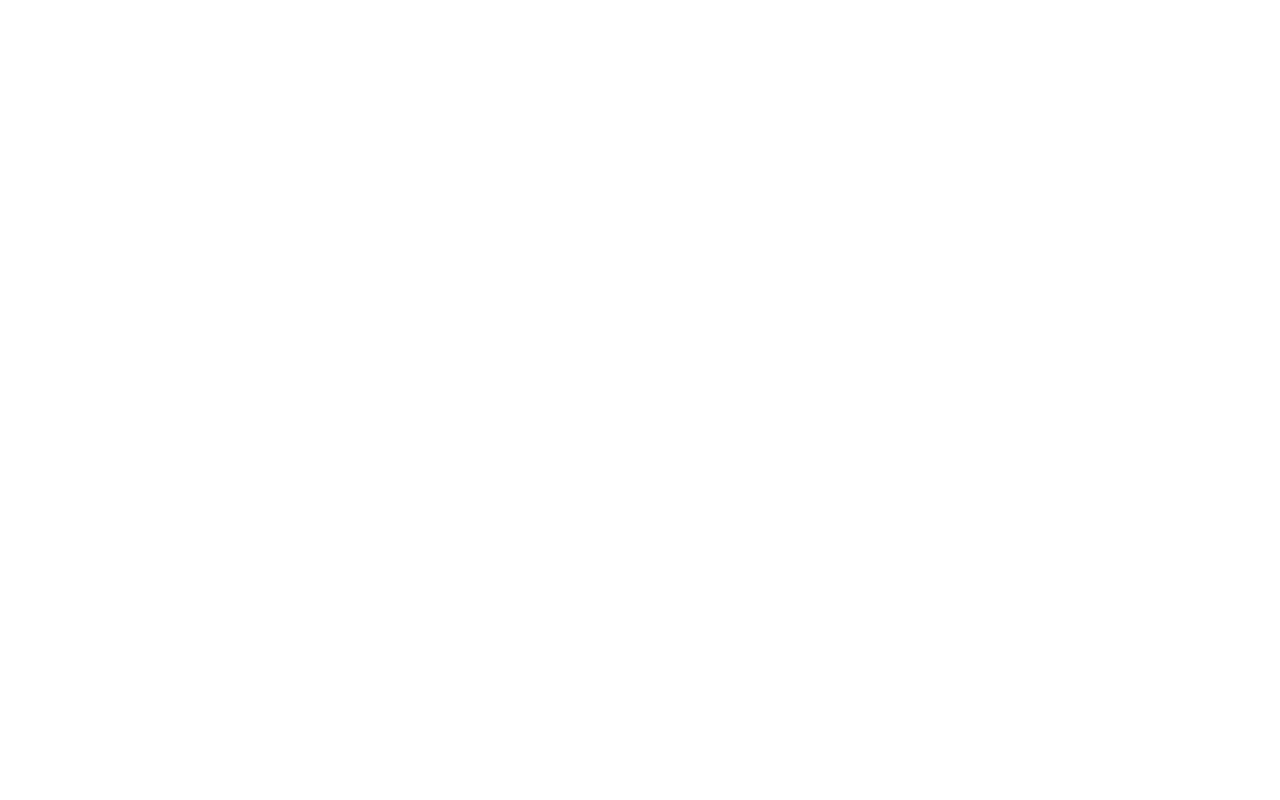
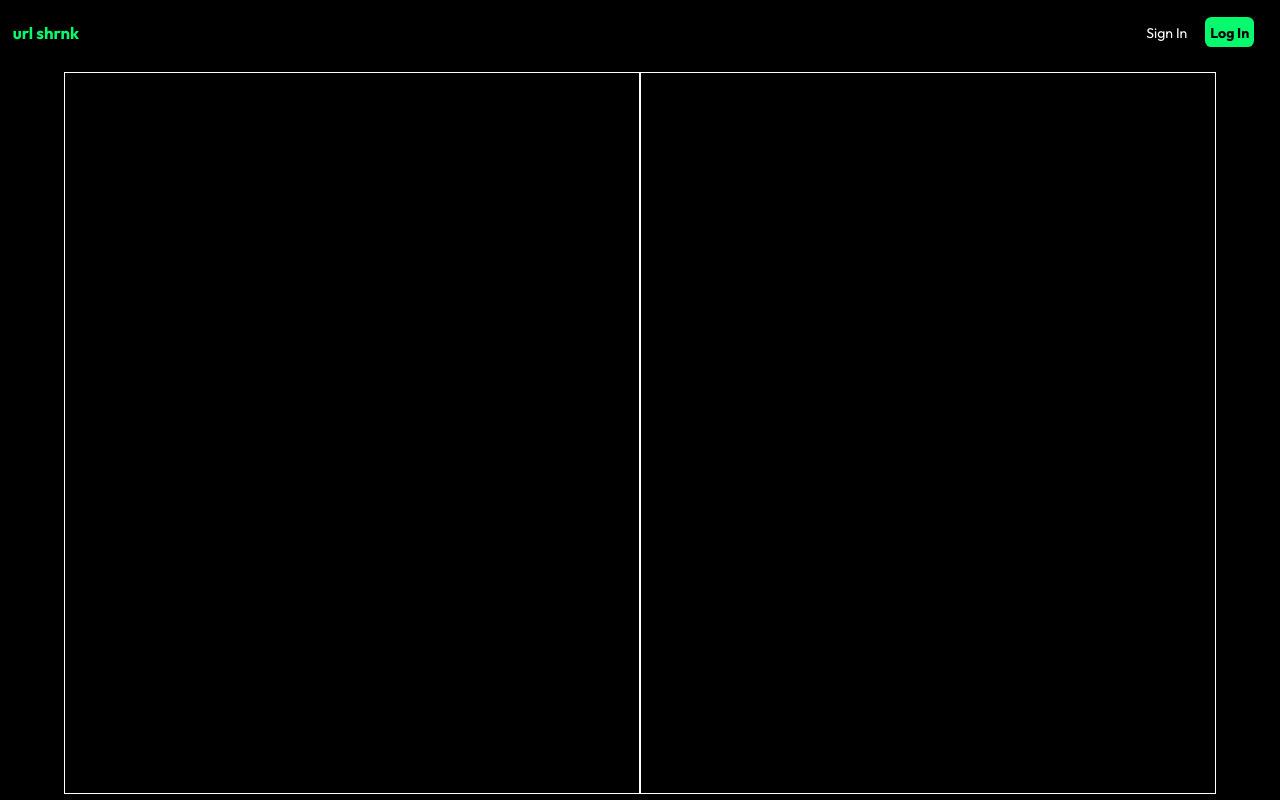
Before and after one commit to ITPG-CODEWARS/codewars-2024-second-round-BrowserCookies, a plain HTML site: page public/index.html in a window 1280 px wide. Drawn offline with Linux system fonts and the light colour scheme.

Commit message:
third commit

```diff
--- a/public/index.html
+++ b/public/index.html
@@ -3,9 +3,39 @@
   <head>
     <meta charset="UTF-8" />
     <meta name="viewport" content="width=device-width, initial-scale=1.0" />
+    <link rel="preconnect" href="https://fonts.googleapis.com" />
+    <link rel="preconnect" href="https://fonts.gstatic.com" crossorigin />
+    <link
+      href="https://fonts.googleapis.com/css2?family=Outfit:wght@100..900&family=Roboto+Slab:wght@100..900&display=swap"
+      rel="stylesheet"
+    />
     <link rel="stylesheet" href="style.css" />
-    <title>Document</title>
+    <title>url shrnk</title>
   </head>
-  <body></body>
+  <body>
+    <div class="wrapper">
+      <div class="nav-bar">
+        <span class="logo">url shrnk</span>
+
+        <a href=""><label>Sign In</label></a>
+        <a href=""><label>Log In</label></a>
+      </div>
+
+      <div class="content">
+        <div class="desc">
+          <h2>
+            <span>url shrnk</span> will help you <span>shrnk</span> your long
+            urls.
+          </h2>
+
+          <p>
+            Create an account in minutes and start creating short urls with
+            customizable domains.
+          </p>
+        </div>
+        <div class="try-div"></div>
+      </div>
+    </div>
+  </body>
   <script src="index.js"></script>
 </html>
--- a/public/style.css
+++ b/public/style.css
@@ -1,4 +1,101 @@
+:root {
+  --bg-color: #000;
+  --fg-color: #ffffff;
+  --accent-color: #05fa6d;
+}
+
 * {
   margin: 0;
   padding: 0;
+  font-family: "Outfit";
+  user-select: none;
 }
+
+body {
+  display: flex;
+  flex-direction: column;
+}
+
+.wrapper {
+  width: 100vw;
+  height: 100vh;
+  background: var(--bg-color);
+  display: flex;
+  flex-direction: column;
+  overflow: hidden;
+
+  .nav-bar {
+    width: 100vw;
+    height: 8vh;
+    display: flex;
+
+    span {
+      color: var(--accent-color);
+      font-size: 1.3vw;
+      margin-block: auto;
+      margin-right: auto;
+      margin-left: 1vw;
+      font-weight: bold;
+    }
+
+    a {
+      width: fit-content;
+      height: fit-content;
+      padding: 0.4vw;
+      text-decoration: none;
+      margin-block: auto;
+      margin-inline: 0.5vw;
+      transition: 200ms;
+
+      label {
+        font-size: 1.1vw;
+        color: var(--fg-color);
+        transition: 200ms;
+        cursor: pointer;
+      }
+    }
+
+    a:nth-child(2):hover {
+      border-radius: 0.5vw;
+      background: rgb(255, 255, 255, 0.1);
+    }
+
+    a:nth-child(3) {
+      margin-right: 2vw;
+      background: var(--accent-color);
+      border-radius: 0.5vw;
+
+      label {
+        color: var(--bg-color);
+        font-weight: bold;
+      }
+    }
+
+    a:nth-child(3):hover {
+      scale: 1.05;
+    }
+  }
+
+  .content {
+    width: 90vw;
+    height: 90vh;
+    margin: auto;
+    display: flex;
+
+    .desc {
+      width: 50%;
+      height: 100%;
+      border: 1px solid white;
+      display: flex;
+      flex-direction: column;
+    }
+
+    .try-div {
+      width: 50%;
+      height: 100%;
+      border: 1px solid white;
+      display: flex;
+      flex-direction: column;
+    }
+  }
+}
```
